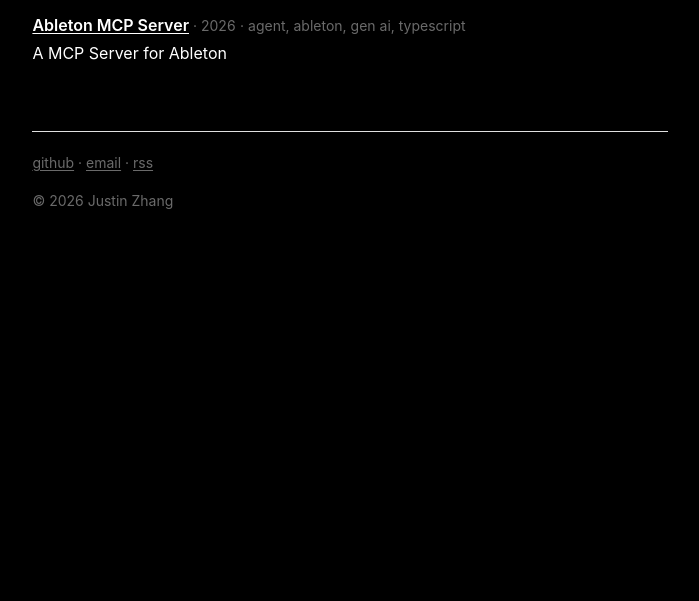
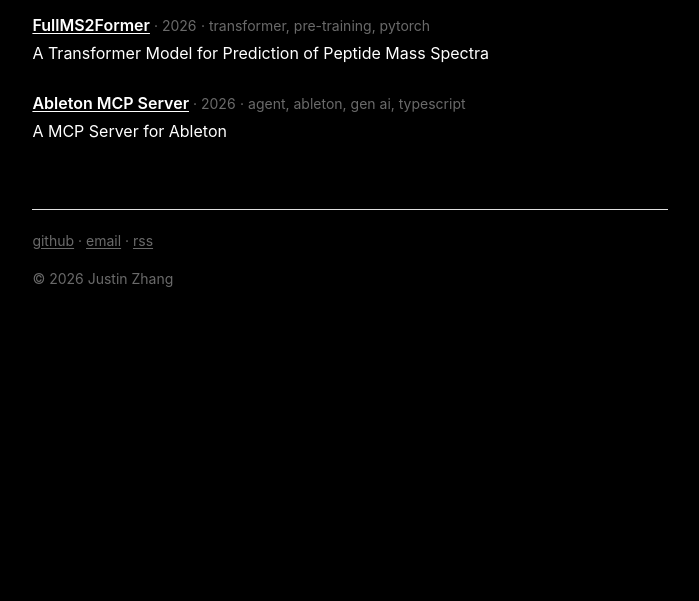
Before and after one commit to ju5tinz/ju5tinz.github.io, an Astro site: page /projects in a window 1280 px wide. Shown: the part 199-800 px from the top of the page, without its empty margins (290-989 px from the left). Built offline with nearby package versions, Linux system fonts and the light colour scheme; Astro itself is replaced by a stand-in of ours.

Commit message:
add project

```diff
--- a/src/pages/projects.astro
+++ b/src/pages/projects.astro
@@ -6,6 +6,14 @@ import Base from '../layouts/Base.astro';
  * and `blurb` is optional.
  */
 const projects = [
+  {
+    name: 'FullMS2Former',
+    href: 'https://github.com/ju5tinz/FullMS2Former',
+    blurb:
+      'A Transformer Model for Prediction of Peptide Mass Spectra',
+    tags: ['transformer', 'pre-training', 'pytorch'],
+    year: '2026',
+  },
   {
     name: 'Ableton MCP Server',
     href: 'https://github.com/ju5tinz/ableton-mcp-server',
```
